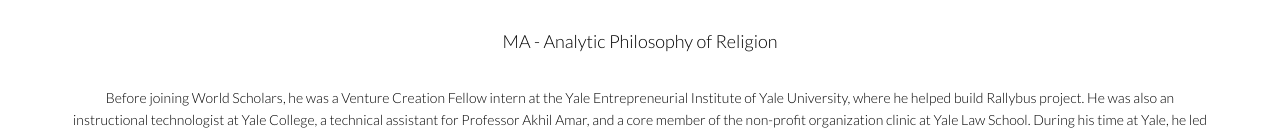
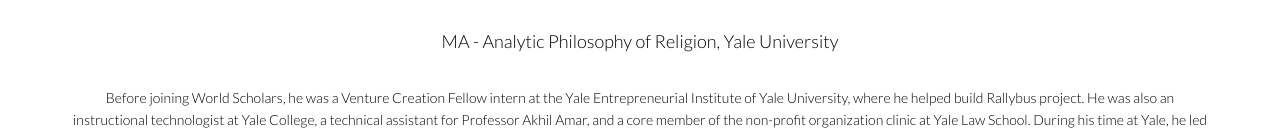
Before and after one commit to WorldScholars/WorldScholars.github.io, a plain HTML site: page Li.html in a window 1280 px wide. Shown: the part 568-698 px from the top of the page. Drawn offline with Linux system fonts and the light colour scheme.

Commit message:
autocommit

```diff
--- a/Li.html
+++ b/Li.html
@@ -178,7 +178,7 @@
                             Jacob Li (CFO)
                         </h1>
                         <h3 class="margin-bottom">
-                            MA - Analytic Philosophy of Religion
+                            MA - Analytic Philosophy of Religion, Yale University
                         </h3>
                         <p>
                             Before joining World Scholars, he was a Venture Creation Fellow intern at the Yale Entrepreneurial Institute of Yale University, where he helped build Rallybus project. He was also an instructional technologist at Yale College, a technical assistant for Professor Akhil Amar, and a core member of the non-profit organization clinic at Yale Law School. During his time at Yale, he led workshops and case studies for summer Chinese visiting students at the Yale School of Management, and spoke at the Yale Global Alumni Leadership Forum. In addition to his service for the university, he volunteered his time generously with the Yale Alumni Association, helping with planning events and supervising undergraduate interns. As President of the Yale Asian Students Association while attending Yale, he organized many events on campus to promote the well-being of the Asian community.  Jacob holds a masters degree in analytic philosophy of religion from Yale University. In 2012 he received the prestigious John Templeton Fellowship to attend the University of Notre Dame as a visiting graduate scholar in philosophy and ethics.
```
Also changed, not shown: about.html (+1 -1 lines).
